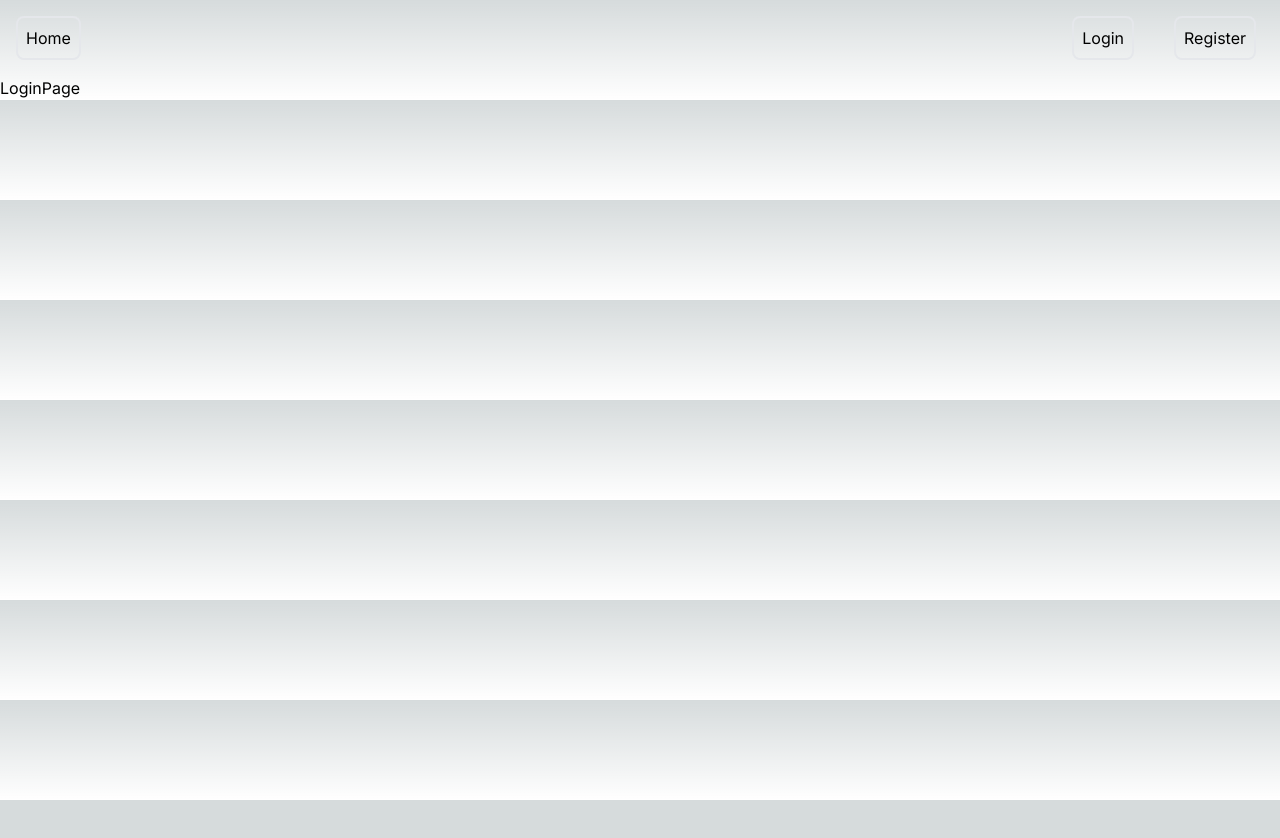
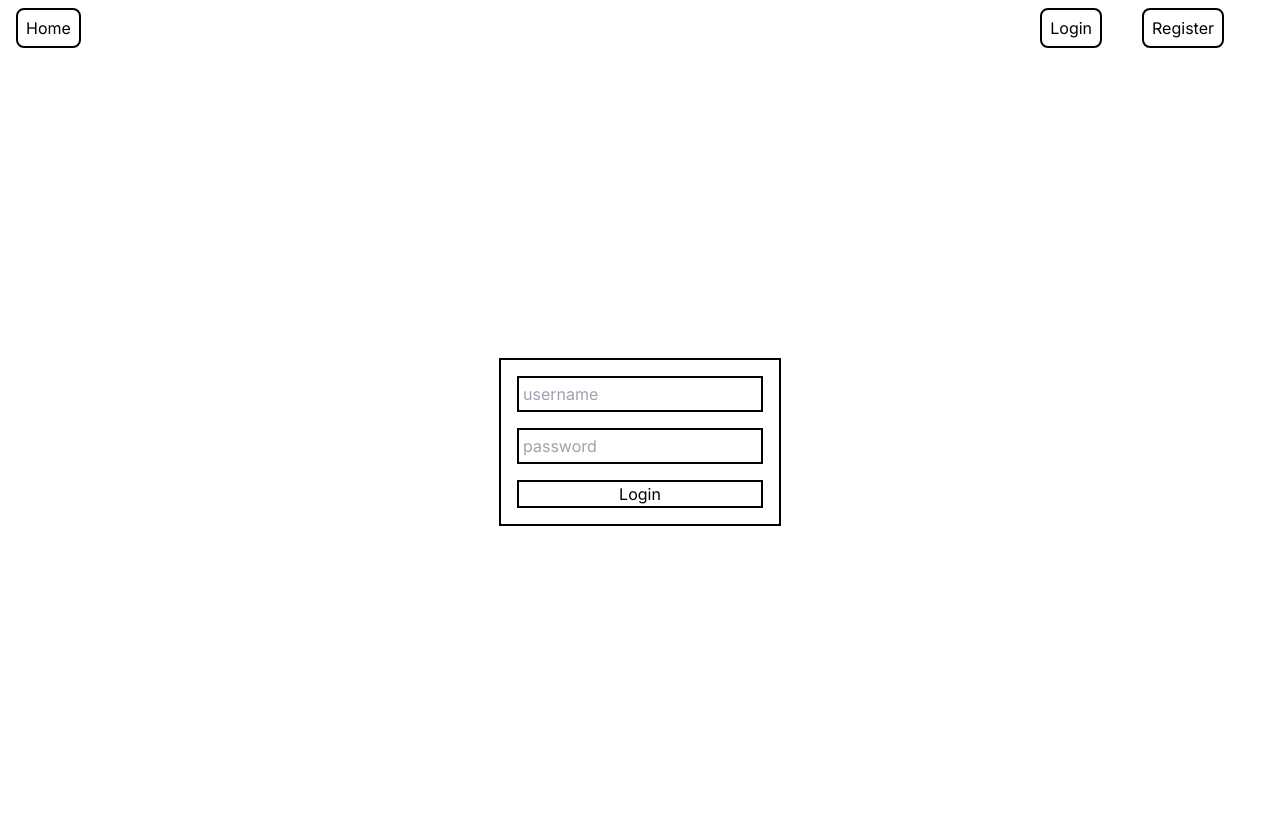
Before and after one commit to tpSpace/task_manager_fe, a Next.js app: page /login in a window 1280 px wide. Shown: the top 838 px of the page. Before the commit the page ends 800 px from the top, so only its background shows below. Built offline with nearby package versions, Linux system fonts and the light colour scheme.

Commit message:
Refactor css, add login board, resolving center div

```diff
--- a/app/globals.css
+++ b/app/globals.css
@@ -2,26 +2,13 @@
 @tailwind components;
 @tailwind utilities;
 
-:root {
-  --foreground-rgb: 0, 0, 0;
-  --background-start-rgb: 214, 219, 220;
-  --background-end-rgb: 255, 255, 255;
-}
-
-@media (prefers-color-scheme: dark) {
-  :root {
-    --foreground-rgb: 255, 255, 255;
-    --background-start-rgb: 0, 0, 0;
-    --background-end-rgb: 0, 0, 0;
-  }
+* {
+  box-sizing: border-box;
+  margin: 0px;
+  padding: 0px;
 }
 
 body {
-  color: rgb(var(--foreground-rgb));
-  background: linear-gradient(
-      to bottom,
-      transparent,
-      rgb(var(--background-end-rgb))
-    )
-    rgb(var(--background-start-rgb));
+  height: 100vh;
+  width: 100vw;
 }
--- a/app/layout.tsx
+++ b/app/layout.tsx
@@ -7,8 +7,8 @@ import Header from '@/components/Header';
 const inter = Inter({ subsets: ['latin'] });
 
 export const metadata: Metadata = {
-  title: 'Create Next App',
-  description: 'Generated by create next app',
+  title: 'TaskFlow',
+  description: 'Your next task manager',
 };
 
 export default function RootLayout({
--- a/app/login/page.tsx
+++ b/app/login/page.tsx
@@ -1,7 +1,32 @@
+'use client';
+
 import React from 'react';
 
 const LoginPage = () => {
-  return <div>LoginPage</div>;
+  return (
+    <div className="flex justify-center items-center h-full">
+      <div className="border-2 boder-solid border-black">
+        <form className="flex flex-col m-4 gap-4">
+          <input
+            className="border-2 border-black p-1"
+            placeholder="username"
+            type="text"
+          />
+          <input
+            className="border-2 border-black p-1"
+            placeholder="password"
+            type="password"
+          />
+          <button
+            className="border-2 border-black bg-white hover:bg-black hover:text-white"
+            type="submit"
+          >
+            Login
+          </button>
+        </form>
+      </div>
+    </div>
+  );
 };
 
 export default LoginPage;
--- a/app/page.tsx
+++ b/app/page.tsx
@@ -1,7 +1,13 @@
 export default function Home() {
   return (
     <main>
-      <div className="flex justify-center">Home Page</div>
+      <div className="flex justify-center items-center">
+        <div>
+          <h1>Bố đạn community</h1>
+          <br />
+          <p>Nơi niềm vui hội tụ</p>
+        </div>
+      </div>
     </main>
   );
 }
--- a/components/Header.tsx
+++ b/components/Header.tsx
@@ -5,22 +5,22 @@ import CustomLink from './CustomLink';
 
 const Header = () => {
   return (
-    <div className="flex w-screen m-4">
-      <div className="flex justify-start w-6/12">
+    <div className="flex m-4 flex-row justify-between border-black border-1 h-2.5">
+      <div className="">
         <CustomLink
-          containerStyles="justify-self-start border-2 border-solid rounded-lg p-2"
+          containerStyles="border-2 border-solid border-black rounded-lg p-2 hover:bg-black hover:text-white"
           route="/"
           title="Home"
         />
       </div>
-      <div className="flex justify-end w-6/12">
+      <div className="">
         <CustomLink
-          containerStyles="justify-self-end mr-10 border-2 border-solid rounded-lg p-2"
+          containerStyles="mr-10 border-2 border-solid border-black rounded-lg p-2 hover:bg-black hover:text-white"
           route="/login"
           title="Login"
         />
         <CustomLink
-          containerStyles="justify-self-end mr-10 border-2 border-solid rounded-lg p-2"
+          containerStyles="mr-10 border-2 border-solid border-black rounded-lg p-2 hover:bg-black hover:text-white"
           route="/register"
           title="Register"
         />
```
